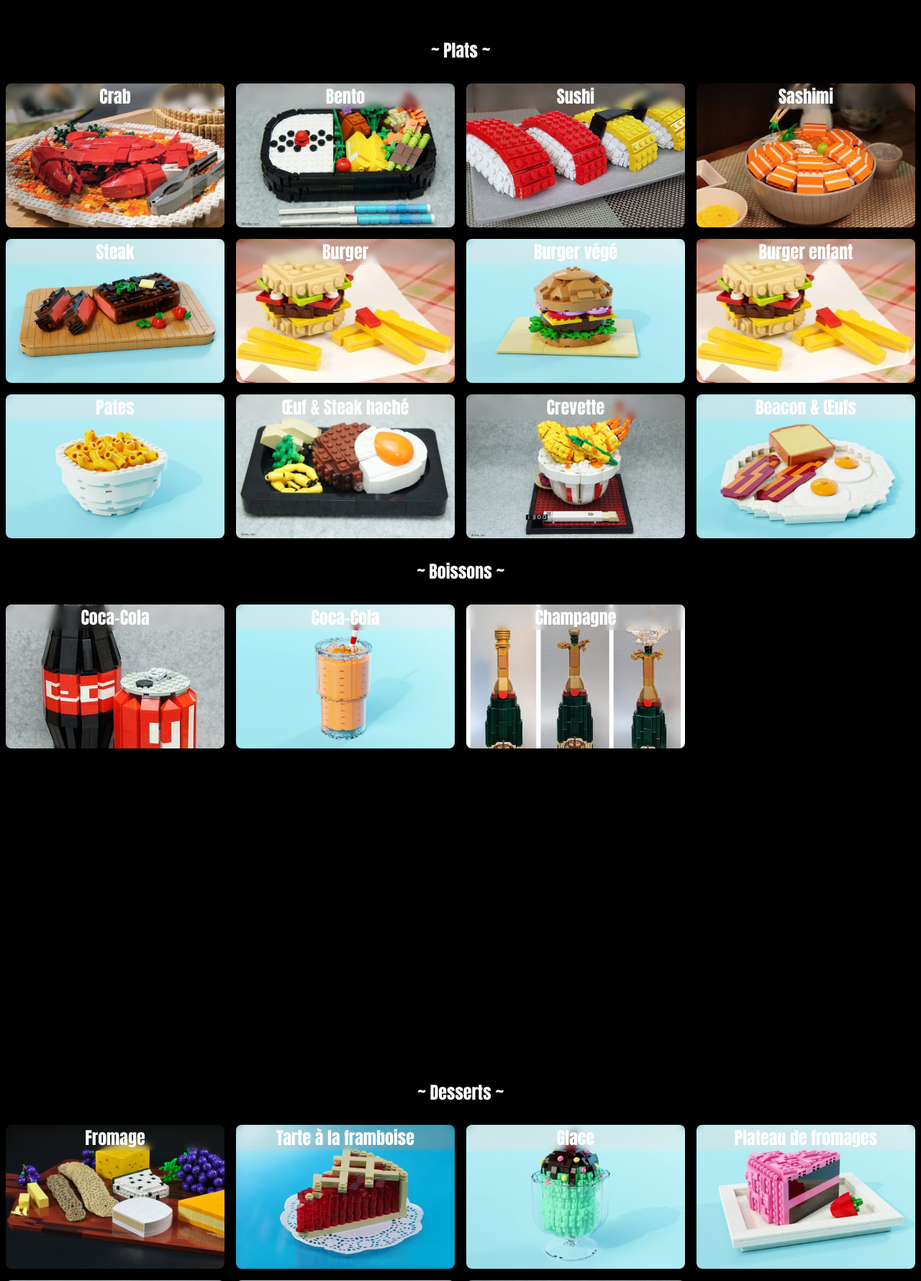
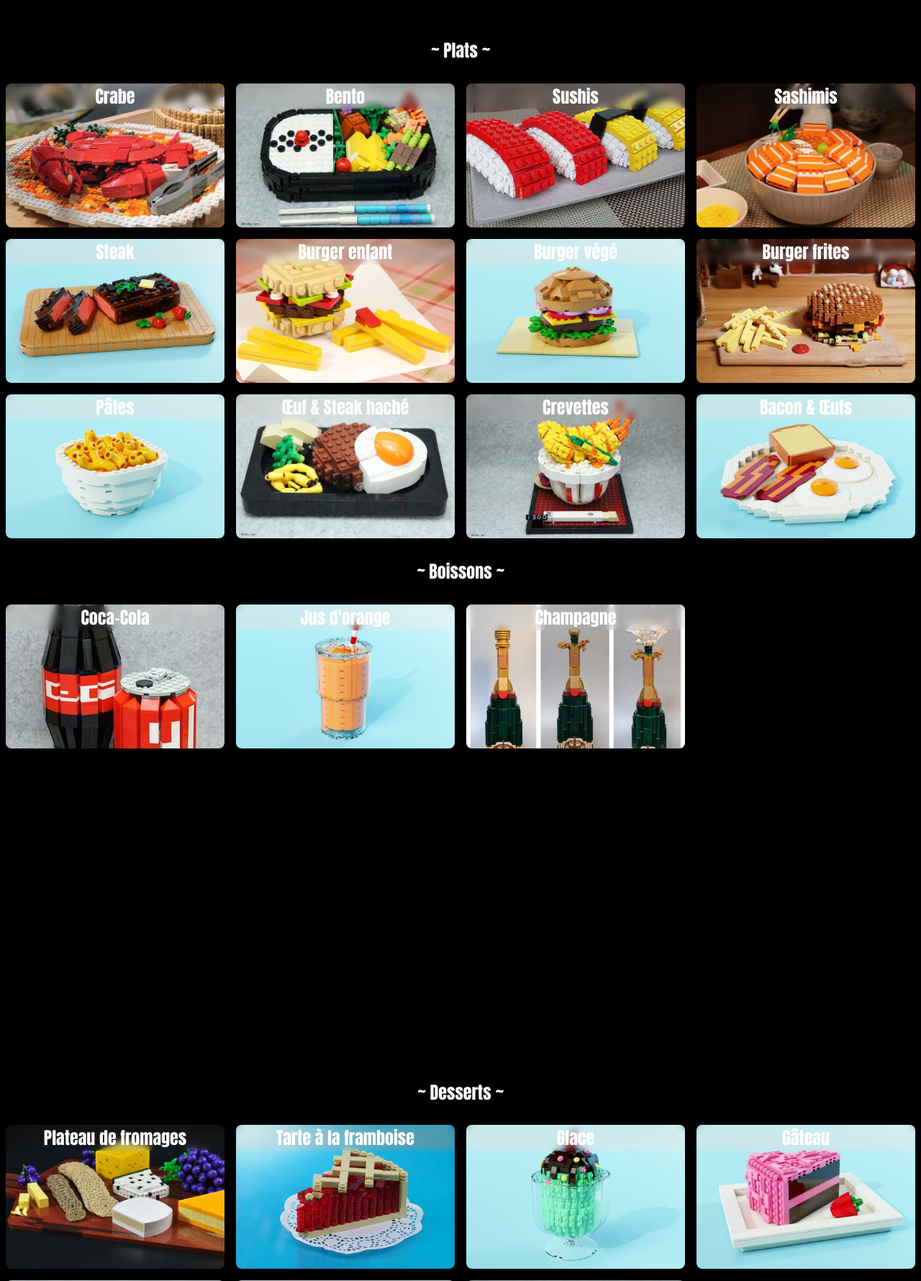
Before and after one commit to etiennec78/la-brique-doree, a PHP site: page /presentation.html in a window 1280 px wide. Shown: the part 195-1975 px from the top of the page at 72% size. Run offline with PHP 8.4, Linux system fonts and the light colour scheme.

Commit message:
Fix typos

```diff
--- a/presentation.css
+++ b/presentation.css
@@ -36,7 +36,7 @@ article#bento {
 }
 
 article#burger {
-  background-image: url('./images/food/dish/burger.jpg');
+  background-image: url('./images/food/dish/burger.png');
 }
 
 article#veggy-burger {
--- a/presentation.html
+++ b/presentation.html
@@ -32,7 +32,7 @@
         <section class="bento">
           <article id="crab" class="description" description="Description crabe.">
             <header>
-              <h2>Crab</h2>
+              <h2>Crabe</h2>
             </header>
           </article>
           <article id="bento" class="description" description="Description bento.">
@@ -42,12 +42,12 @@
           </article>
           <article id="sushi" class="description" description="Description sushi.">
             <header>
-              <h2>Sushi</h2>
+              <h2>Sushis</h2>
             </header>
           </article>
           <article id="sashimi" class="description" description="Description sashimi.">
             <header>
-              <h2>Sashimi</h2>
+              <h2>Sashimis</h2>
             </header>
           </article>
           <article id="steak" class="description" description="Description steak.">
@@ -57,7 +57,7 @@
           </article>
           <article id="kid-burger" class="description" description="Description burger enfant.">
             <header>
-              <h2>Burger</h2>
+              <h2>Burger enfant</h2>
             </header>
           </article>
           <article id="veggy-burger" class="description" description="Description burger végé.">
@@ -65,14 +65,14 @@
               <h2>Burger végé</h2>
             </header>
           </article>
-          <article id="kid-burger" class="description" description="Description burger enfant.">
+          <article id="burger" class="description" description="Description burger frites.">
             <header>
-              <h2>Burger enfant</h2>
+              <h2>Burger frites</h2>
             </header>
           </article>
           <article id="noodles" class="description" description="Description pâtes.">
             <header>
-              <h2>Pates</h2>
+              <h2>Pâtes</h2>
             </header>
           </article>
           <article id="egg" class="description" description="Description oeuf.">
@@ -82,12 +82,12 @@
           </article>
           <article id="shrimp" class="description" description="Description crevettes.">
             <header>
-              <h2>Crevette</h2>
+              <h2>Crevettes</h2>
             </header>
           </article>
           <article id="bacon" class="description" description="Description bacon et oeufs.">
             <header>
-              <h2>Beacon & Œufs</h2>
+              <h2>Bacon & Œufs</h2>
             </header>
           </article>
         </section>
@@ -102,7 +102,7 @@
           </article>
           <article id="orange-juice" class="description" description="Description just d'orange.">
             <header>
-              <h2>Coca-Cola</h2>
+              <h2>Jus d'orange</h2>
             </header>
           </article>
           <article id="champaign" class="description" description="Description champagne.">
@@ -117,7 +117,7 @@
         <section class="bento">
           <article id="cheese" class="description" description="Description plateau de fromage.">
             <header>
-              <h2>Fromage</h2>
+              <h2>Plateau de fromages</h2>
             </header>
           </article>
           <article id="raspberry-pie" class="description" description="Description tarte à la framboise.">
@@ -132,7 +132,7 @@
           </article>
           <article id="cake" class="description" description="Description gâteau.">
             <header>
-              <h2>Plateau de fromages</h2>
+              <h2>Gâteau</h2>
             </header>
           </article>
           <article id="cupcake" class="description" description="Description cupcake.">
```
